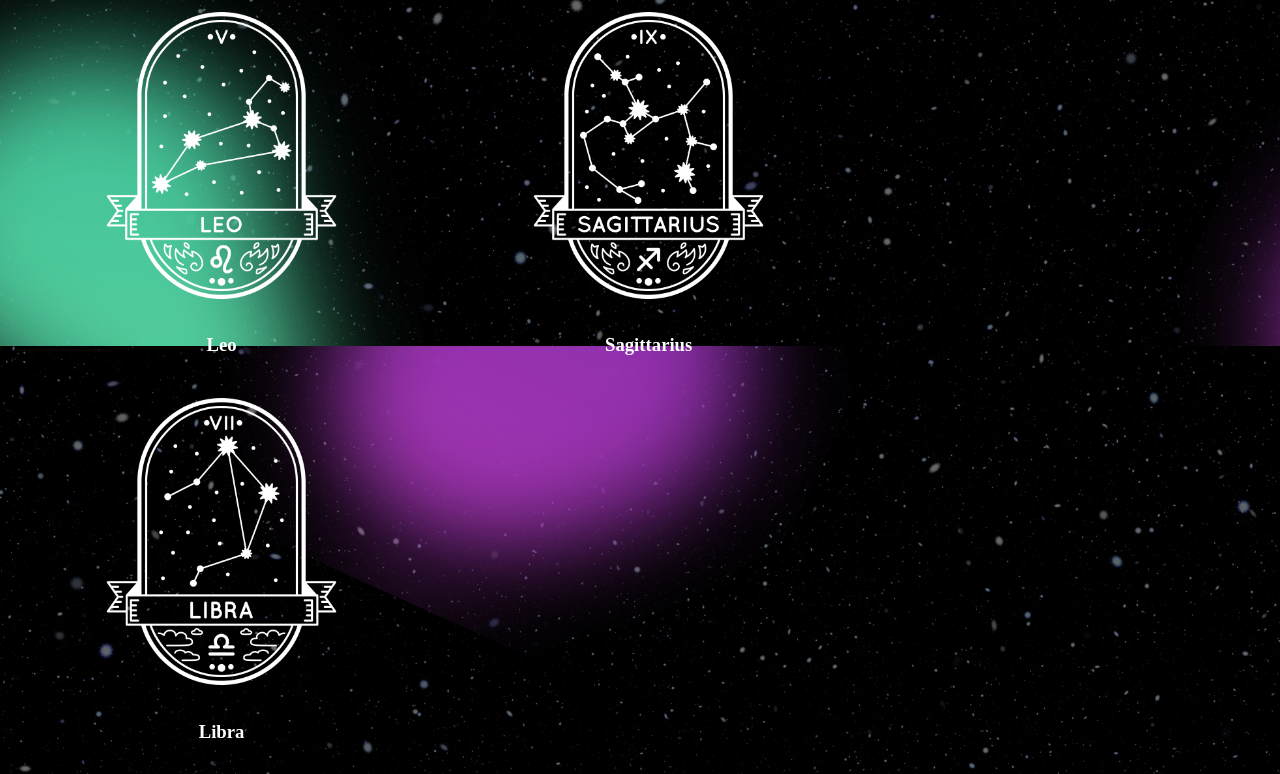
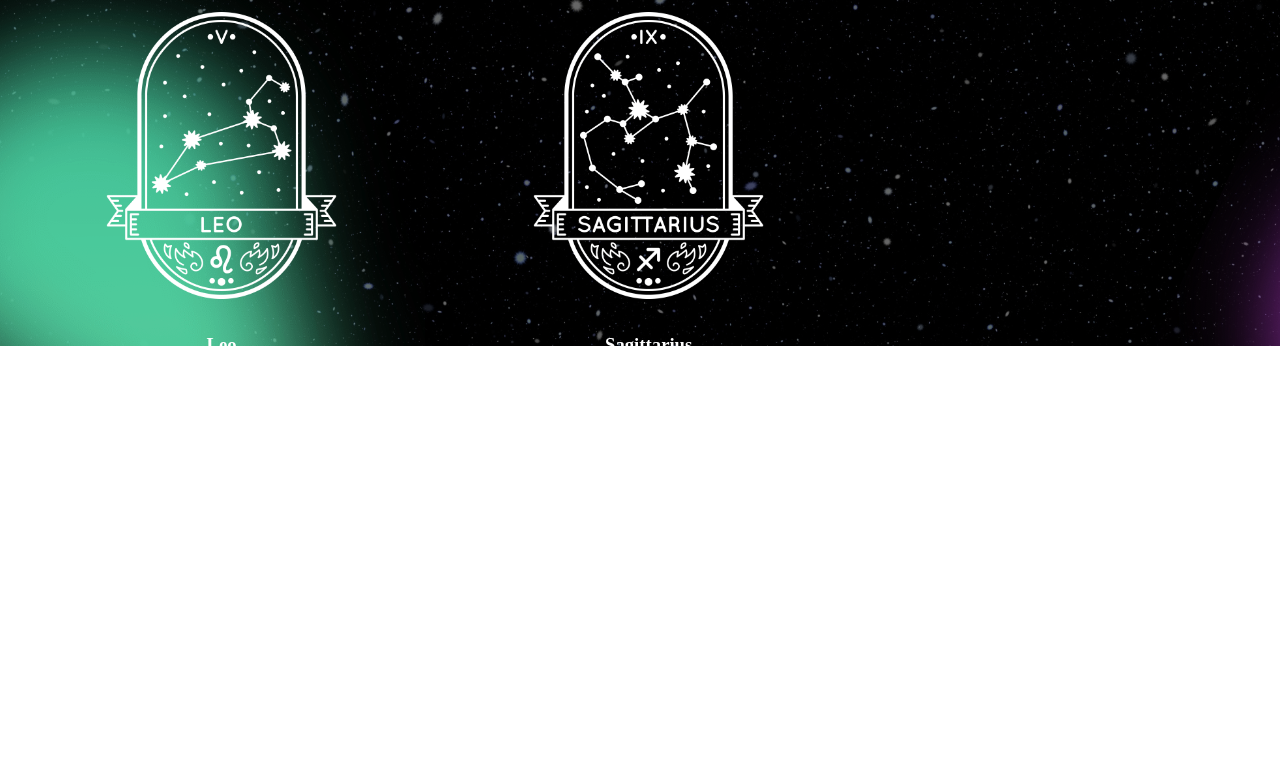
Before and after one commit to jtcuyugan/lab2, a PHP site: page / in a window 1280 px wide. Shown: the part 734-1508 px from the top of the page. Run offline with PHP 8.4, Linux system fonts and the light colour scheme.

Commit message:
Update index.css

```diff
--- a/week3/css/index.css
+++ b/week3/css/index.css
@@ -14,6 +14,8 @@
   }
  body{
    background-image:url('images/astronaut.png');
+   background-repeat: no-repeat;
+   background-attachment: fixed;
    text-align: center;
    color: white;
   }
```
